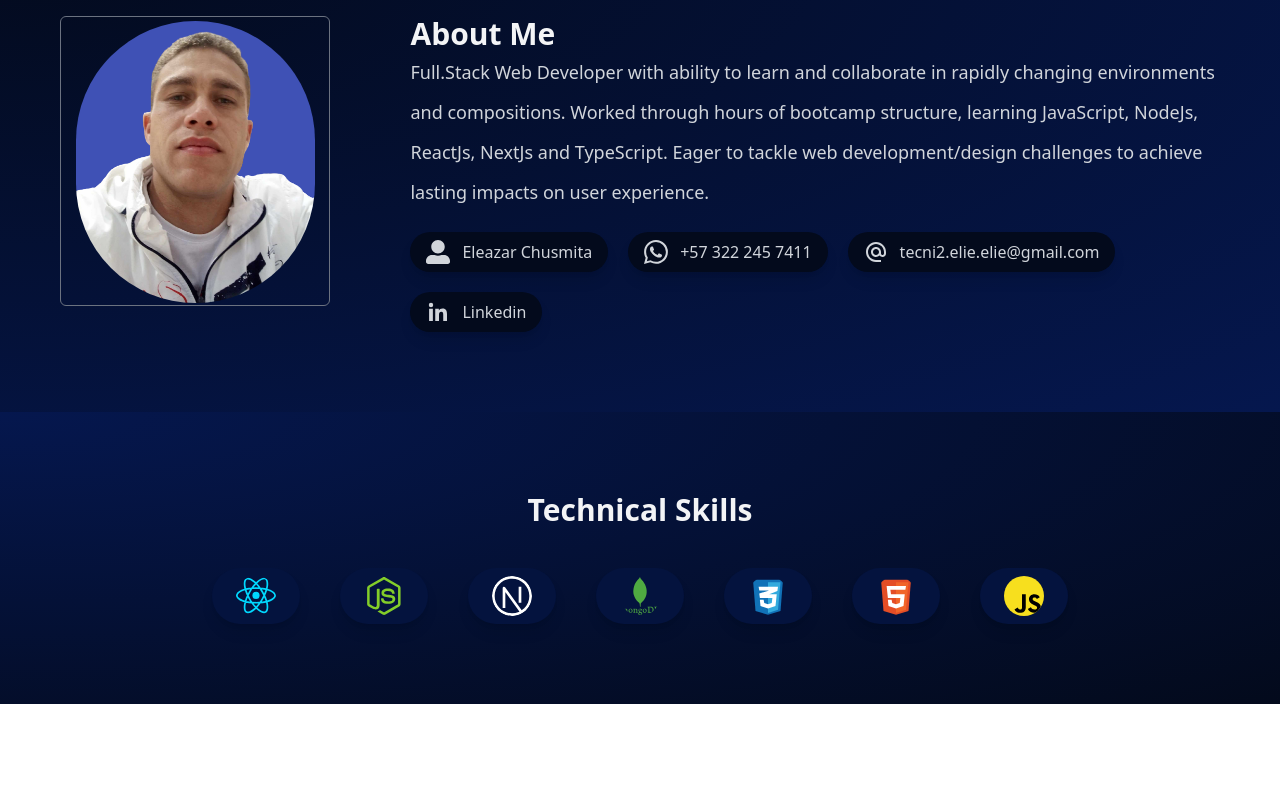
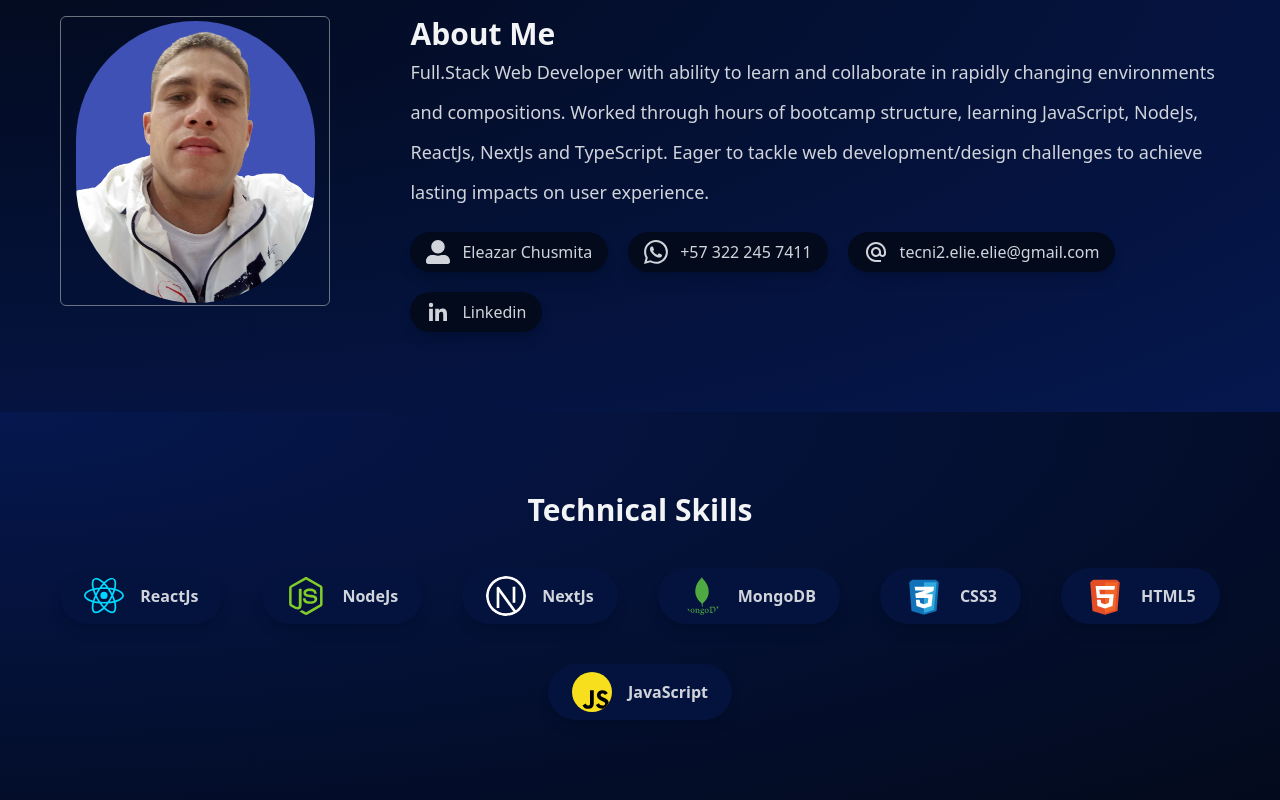
Before and after one commit to tecni2/Portfolio_React, a React (Vite) app: page / in a window 1280 px wide. Shown: the part 1208-2008 px from the top of the page. Before the commit the page ends 1912 px from the top, so only its background shows below. Built offline with nearby package versions, Linux system fonts and the light colour scheme.

Commit message:
Change Components Skills

```diff
--- a/src/components/Skills.jsx
+++ b/src/components/Skills.jsx
@@ -8,17 +8,33 @@ const Skills = () => {
       </h4>
 
       <div className="w-full flex flex-wrap gap-10 items-center justify-center">
-        {skills.map((skil, index) => (
+        {skills.map((skill, index) => (
           <div
             key={index}
             className="flex gap-4 shadow-lg py-2 px-6 bg-[#04133e] rounded-full items-center hover:animate-bounce ease-in-out duration-300"
           >
             <div className="w-10 h-10">
-              <img src={skil.icon} className="w-full h-full rounded-full" alt="" />
+              <img
+                src={skill.icon}
+                className="w-full h-full rounded-full"
+                alt=""
+              />
+            </div>
+            <div className="flex flex-col gap-1">
+              <div className="flex items-center justify-between">
+                <p className="text-md font-semibold text-gray-300">
+                  {skill.name}
+                </p>
+                {/* <p className="text-md font-semibold text-gray-300">
+                  {skill.value + "%"}
+                </p> */}
+              </div>
+              {/* <div className="w-[200px] h-[10px] bg-slate-800 rounded-lg mb-1">
+                </div> */}
             </div>
           </div>
         ))}
-        {/* 21:38 */}
+        {/* 24:25 */}
       </div>
     </div>
   );
```
